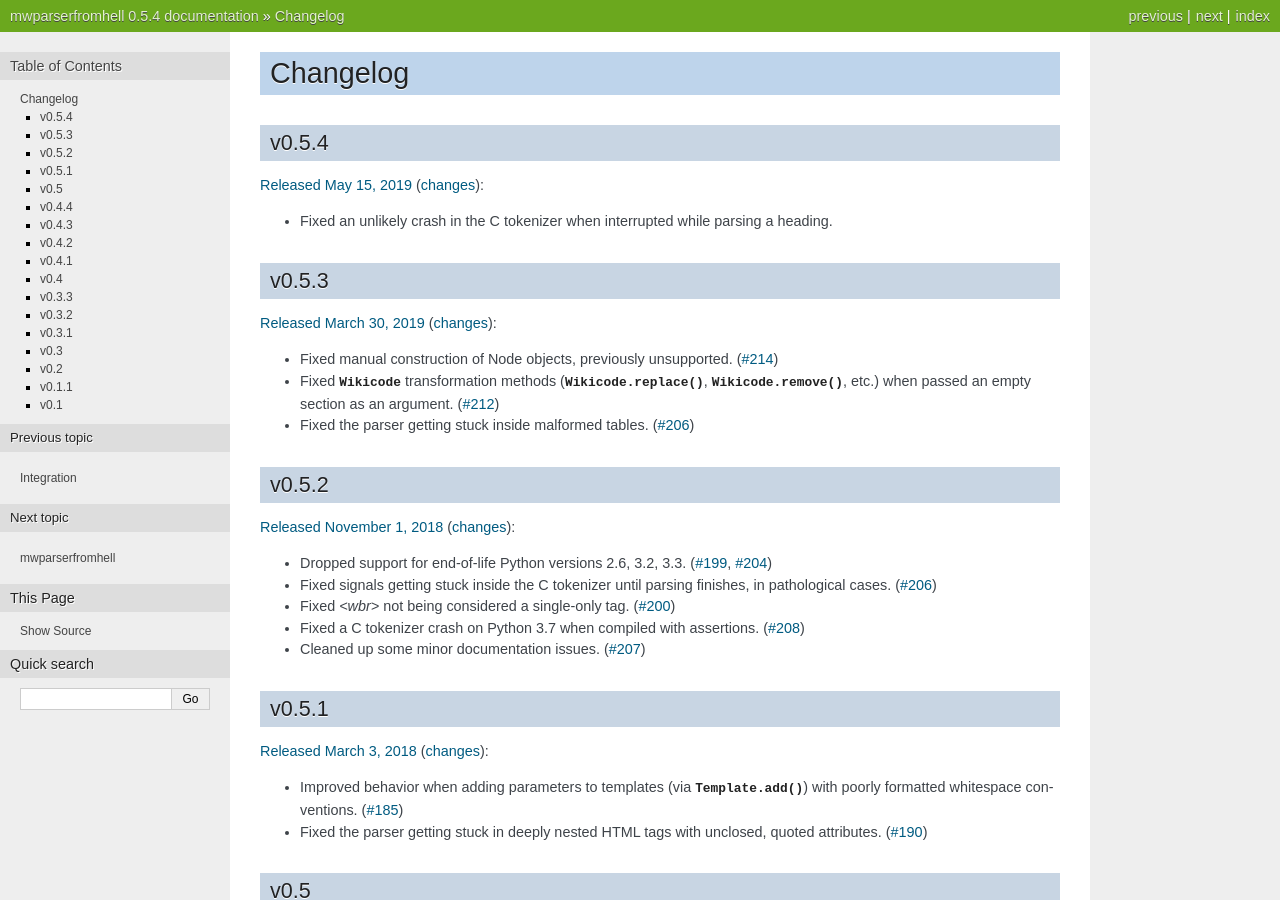
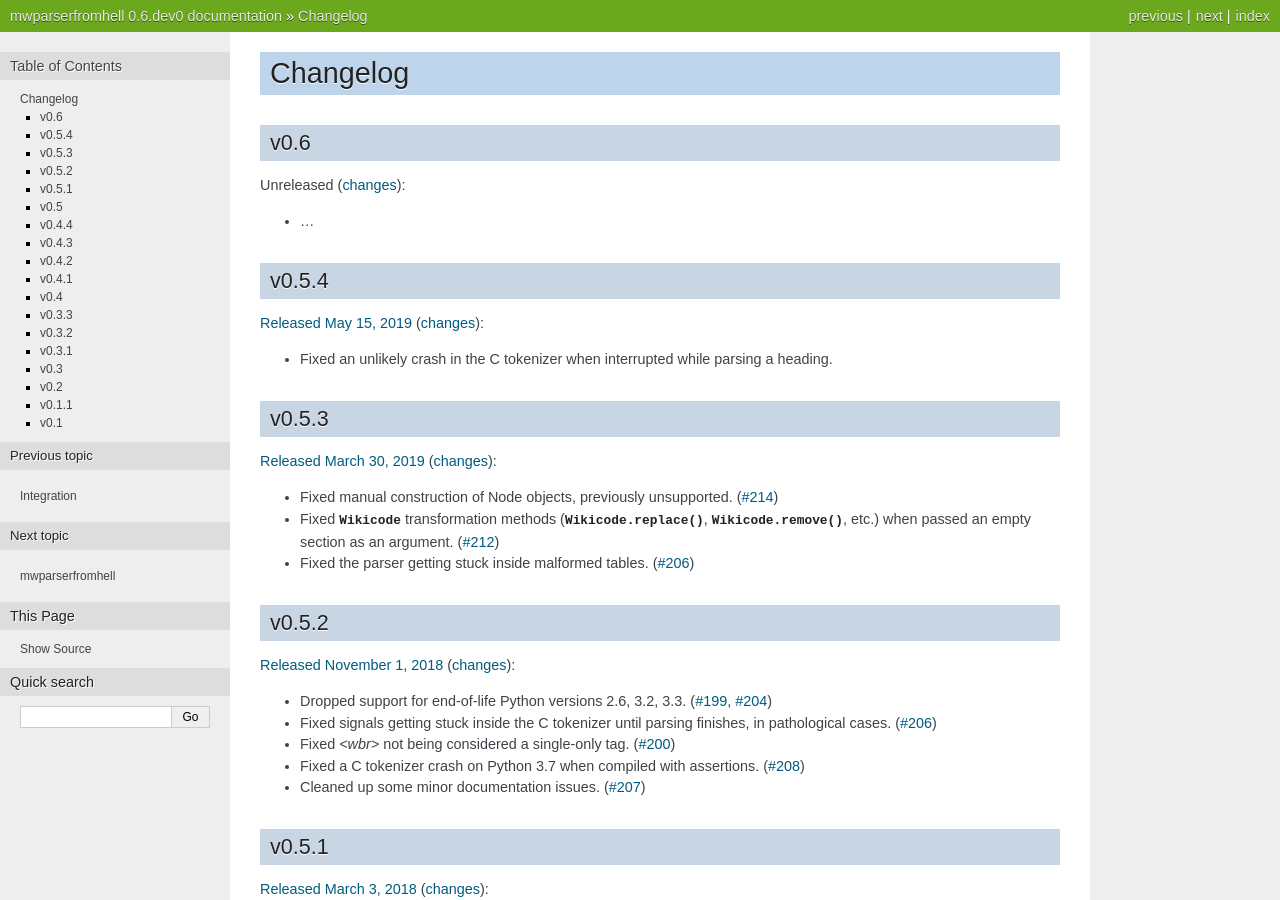
Before and after one commit to earwig/mwparserfromhell, a Sphinx documentation site: the page built from docs/changelog.rst, in a window 1280 px wide and 900 px high. Built offline with Sphinx 7.4.7, drawn with Linux system fonts in a browser that asks for light colours; some of the changed text lies outside the part shown.

Commit message:
Version bump; update release script; update Travis

```diff
--- a/appveyor.yml
+++ b/appveyor.yml
@@ -1,6 +1,6 @@
 # This config file is used by appveyor.com to build Windows release binaries
 
-version: 0.5.4-b{build}
+version: 0.6.dev0-b{build}
 
 branches:
   only:
--- a/docs/changelog.rst
+++ b/docs/changelog.rst
@@ -1,5 +1,13 @@
 Changelog
 =========
+
+v0.6
+----
+
+Unreleased
+(`changes <https://github.com/earwig/mwparserfromhell/compare/v0.5.4...develop>`__):
+
+- ...
 
 v0.5.4
 ------
--- a/mwparserfromhell/__init__.py
+++ b/mwparserfromhell/__init__.py
@@ -29,7 +29,7 @@
 __author__ = "Ben Kurtovic"
 __copyright__ = "Copyright (C) 2012-2019 Ben Kurtovic"
 __license__ = "MIT License"
-__version__ = "0.5.4"
+__version__ = "0.6.dev0"
 __email__ = "ben.kurtovic@gmail.com"
 
 from . import (compat, definitions, nodes, parser, smart_list, string_mixin,
```
Also changed, not shown: .travis.yml, 2 other files.
